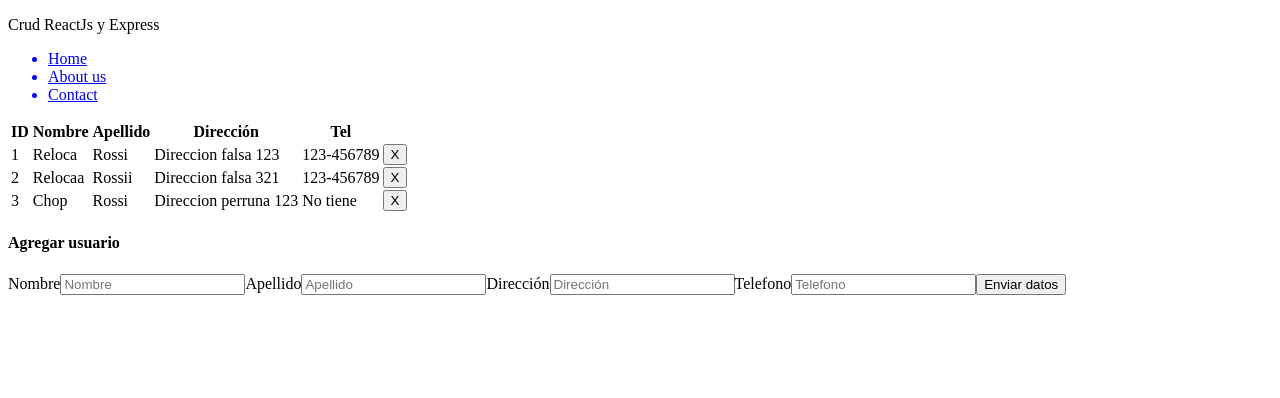
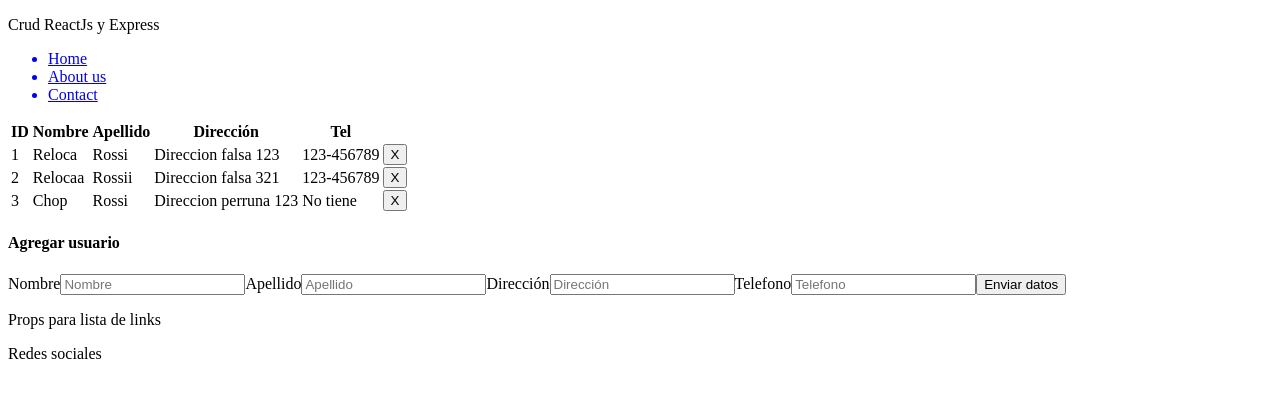
Before and after one commit to gongh95/crudreact, a React (Create React App) app: page / in a window 1280 px wide. Shown: the top 398 px of the page. Built offline with nearby package versions, Linux system fonts and the light colour scheme.

Commit message:
preparada estructura

```diff
--- a/src/App.js
+++ b/src/App.js
@@ -1,3 +1,4 @@
+import Footer from './components/footer/footer';
 import Form from './components/form/form';
 import Header from './components/header/header';
 import List from './components/list/list';
@@ -9,6 +10,7 @@ function App() {
       <Header titulo = "Crud ReactJs y Express"/>
       <List users = {usuarios}></List>
       <Form></Form>
+      <Footer></Footer>
     </>
   );
 }
--- /dev/null
+++ b/src/components/footer/footer.js
@@ -0,0 +1,12 @@
+export default function Footer() {
+    return (
+        <footer>
+            <div className="footer-1">
+                <p>Props para lista de links</p>
+            </div>
+            <div className="footer-2">
+                <p>Redes sociales</p>
+            </div>
+        </footer>
+    );
+}
```
